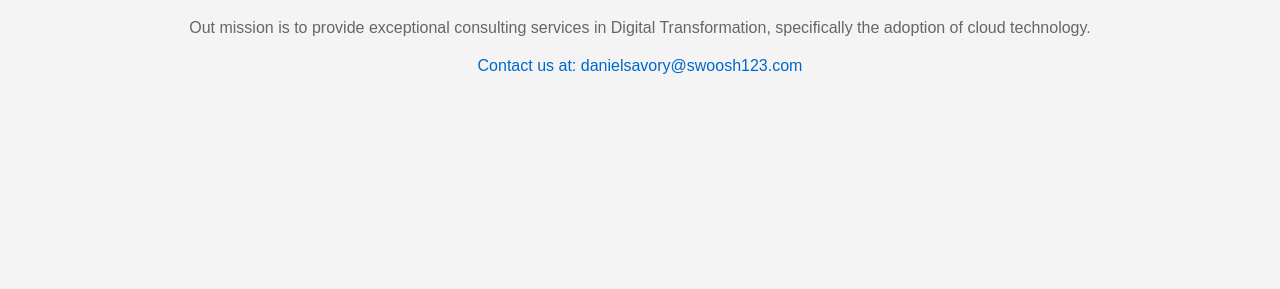
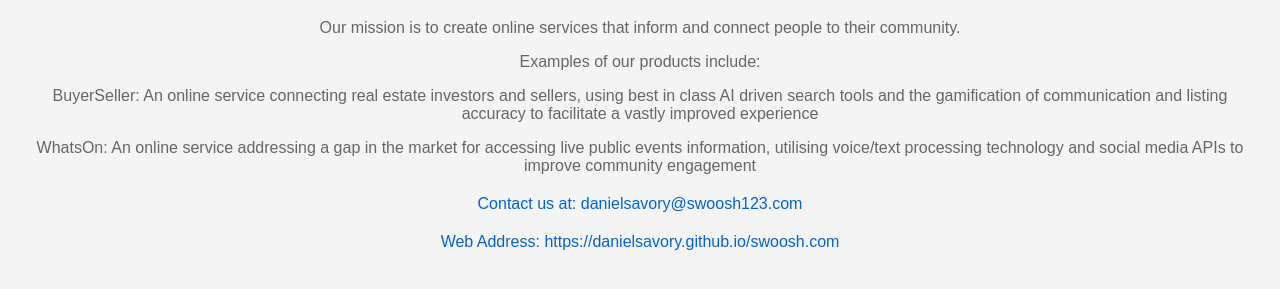
Before and after one commit to danielsavory/swoosh.com, a plain HTML site: page index.html in a window 1280 px wide. Shown: the part 81-370 px from the top of the page. Drawn offline with Linux system fonts and the light colour scheme.

Commit message:
Update index.html

```diff
--- a/index.html
+++ b/index.html
@@ -30,8 +30,16 @@
 <body>
     <div class="container">
         <h1>Swoosh.com Ltd</h1>
-        <p>Out mission is to provide exceptional consulting services in Digital Transformation, specifically the adoption of cloud technology.</p>
+        <p>Our mission is to create online services that inform and connect people to their community.</p>
+        <p>Examples of our products include: </p>
+        <p></p>
+        <p>BuyerSeller:  An online service connecting real estate investors and sellers, using best in class AI driven search tools and the gamification of communication and listing accuracy to facilitate a vastly improved experience </p>
+        <p></p>
+        <p>WhatsOn:  An online service addressing a gap in the market for accessing live public events information, utilising voice/text processing technology and social media APIs to improve community engagement </p>
+        <p></p>
+
         <p class="contact">Contact us at: danielsavory@swoosh123.com</p>
+        <p class="contact">Web Address: https://danielsavory.github.io/swoosh.com</p>
     </div>
 </body>
 </html>
```
